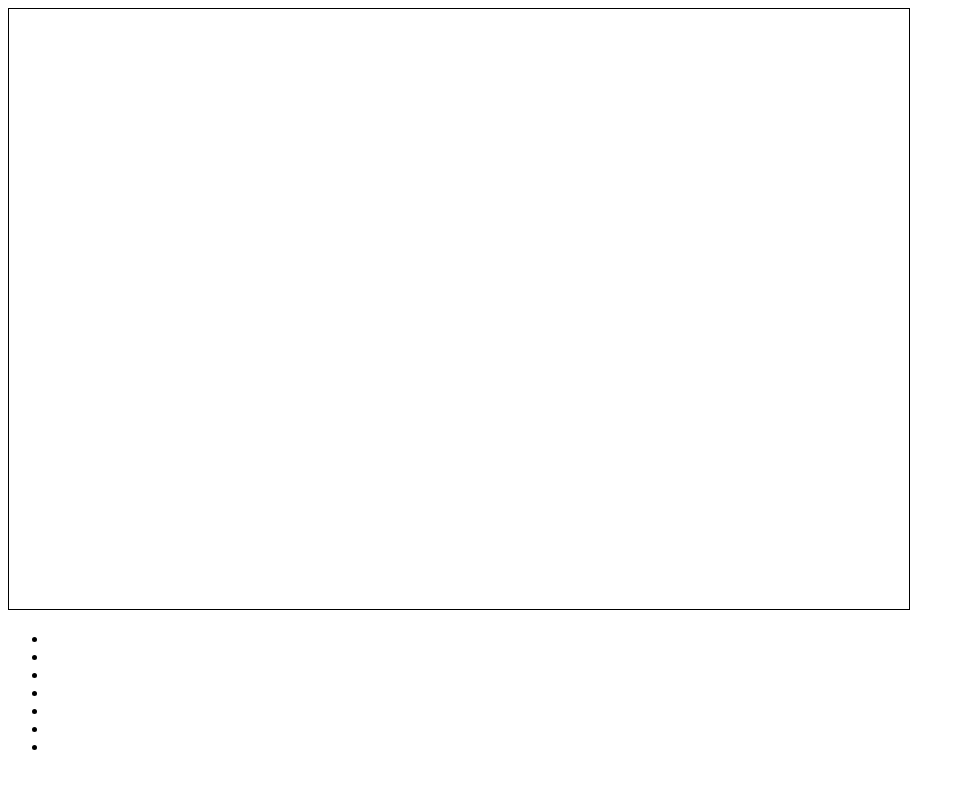
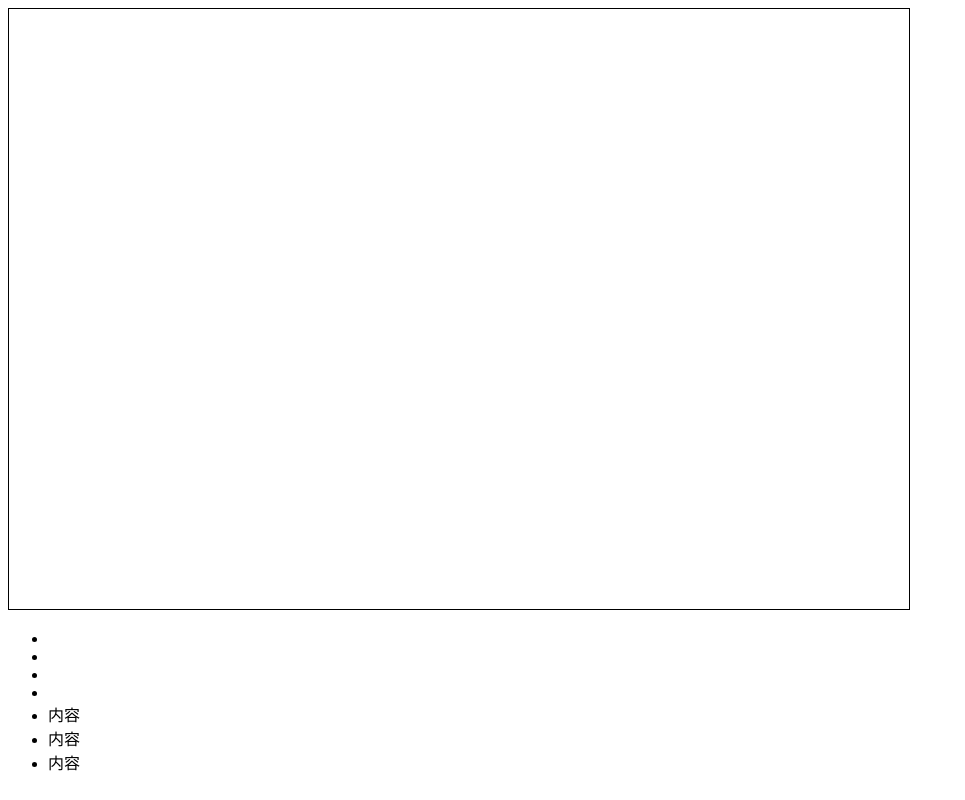
Before and after one commit to 331766879/xy, a plain HTML site: page index.html in a window 1280 px wide. Shown: the whole page, without its empty margins (0-965 px from the left). Drawn offline with Linux system fonts and the light colour scheme.

Commit message:
添加内容

```diff
--- a/index.html
+++ b/index.html
@@ -18,9 +18,9 @@
     <li></li>
     <li></li>
     <li></li>
-    <li></li>
-    <li></li>
-    <li></li>
+    <li>内容</li>
+    <li>内容</li>
+    <li>内容</li>
 </ul>
 </body>
 </html>
```
Also changed, not shown: 1 other file.
